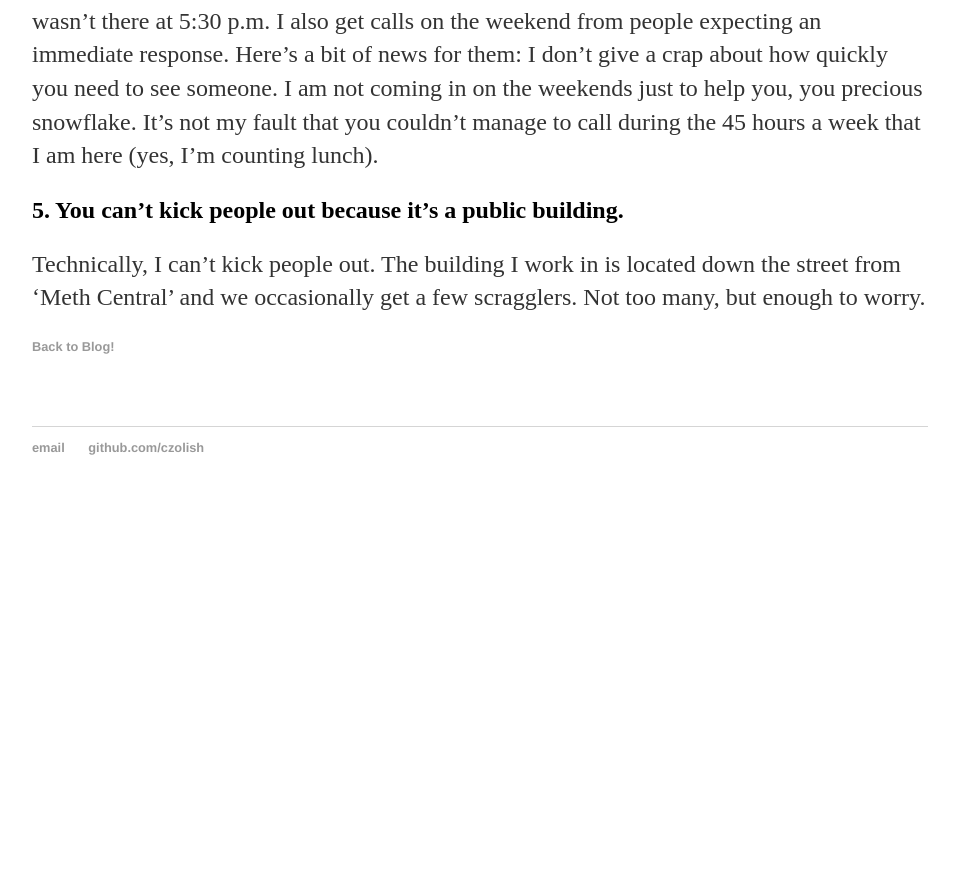
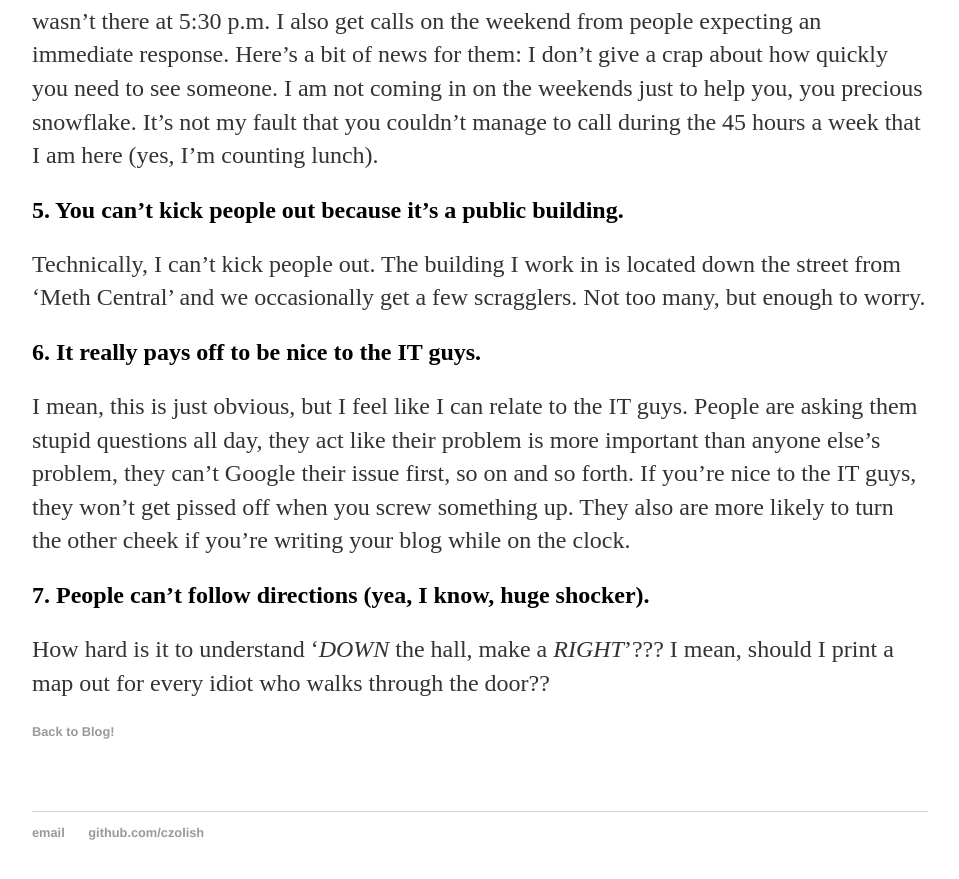
Before and after one commit to czolish/czolish.github.io, a Jekyll site: the page built from _posts/2017-08-14-what-i-have-learned-from-being-a-receptionist.md, in a window 1280 px wide and 900 px high, scrolled down 1245 px. Shown: the top 879 px of the window, without its empty margins (160-1119 px from the left). Built offline with Jekyll 4.4.1, drawn with Linux system fonts in a browser that asks for light colours; comment, search, counter and statistics services are not loaded; before the commit the page ends 1760 px from its top, so only the background shows below that.

Commit message:
Update 2017-08-14-what-i-have-learned-from-being-a-receptionist.md

```diff
--- a/_posts/2017-08-14-what-i-have-learned-from-being-a-receptionist.md
+++ b/_posts/2017-08-14-what-i-have-learned-from-being-a-receptionist.md
@@ -21,3 +21,9 @@ I can't tell you how many times someone has left me a voicemail full of hatred b
 
 ## 5. You can't kick people out because it's a public building.
 Technically, I can't kick people out. The building I work in is located down the street from 'Meth Central' and we occasionally get a few scragglers. Not too many, but enough to worry.
+
+## 6. It really pays off to be nice to the IT guys.
+I mean, this is just obvious, but I feel like I can relate to the IT guys. People are asking them stupid questions all day, they act like their problem is more important than anyone else's problem, they can't Google their issue first, so on and so forth. If you're nice to the IT guys, they won't get pissed off when you screw something up. They also are more likely to turn the other cheek if you're writing your blog while on the clock.
+
+## 7. People can't follow directions (yea, I know, huge shocker).
+How hard is it to understand '*DOWN* the hall, make a *RIGHT*'??? I mean, should I print a map out for every idiot who walks through the door??
```
